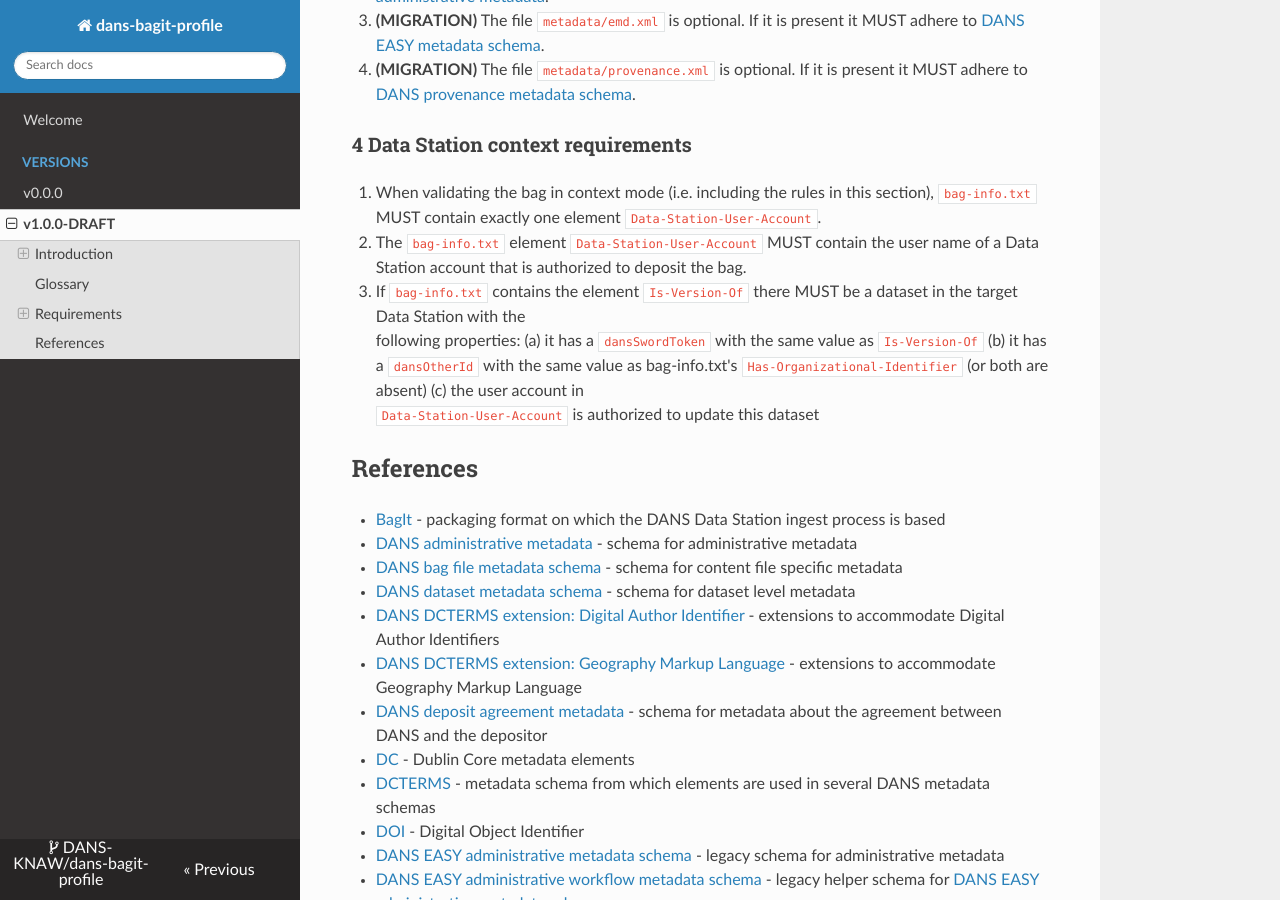
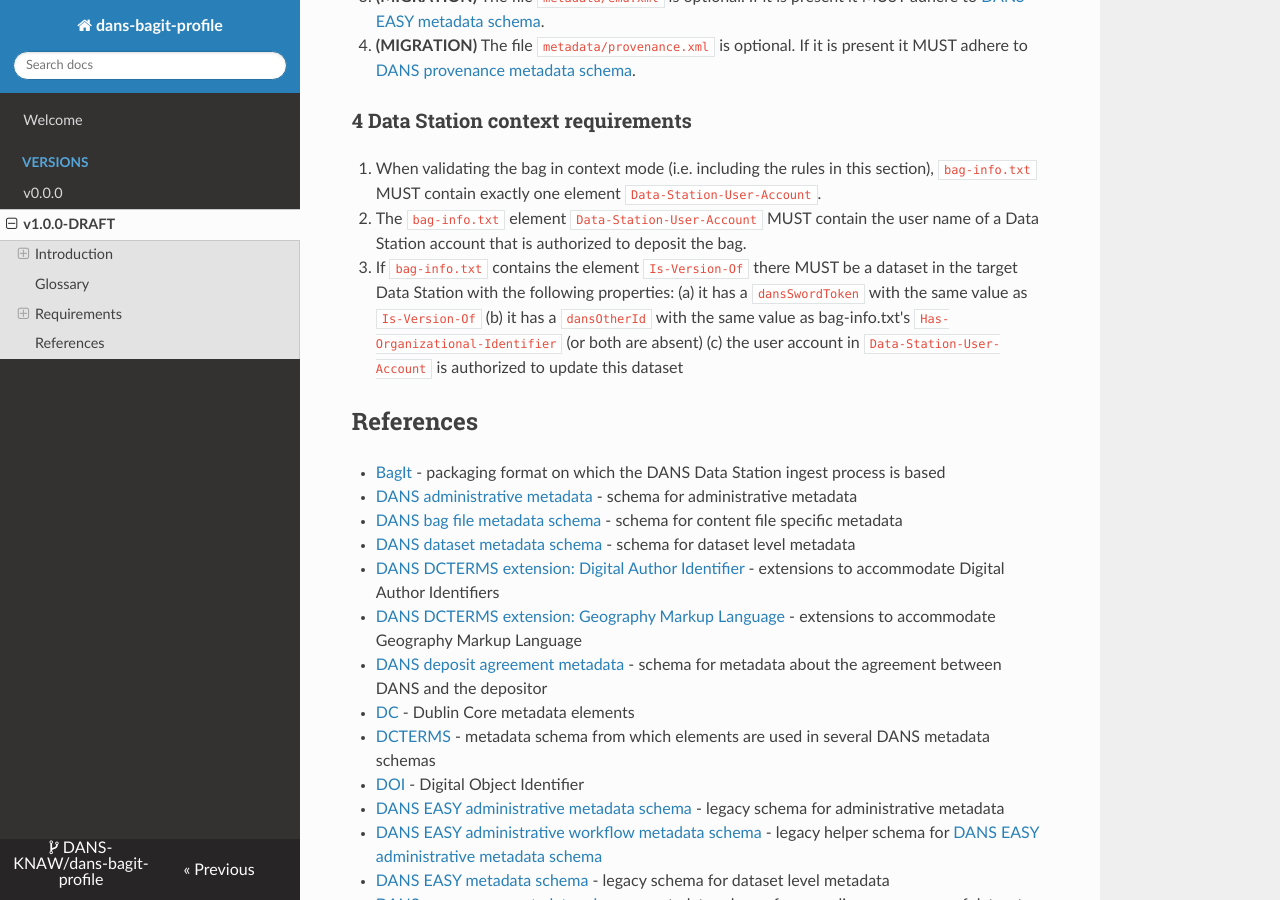
Before and after one commit to aliassheikh/dans-bagit-profile, an MkDocs documentation site: the page built from docs/versions/1.0.0.md, in a window 1280 px wide and 900 px high, scrolled down 6016 px. Built offline with MkDocs 1.6.1, drawn with Linux system fonts in a browser that asks for light colours; nearby versions of some CDN libraries; some of the changed text lies outside the part shown.

Commit message:
formatting

```diff
--- a/docs/versions/1.0.0.md
+++ b/docs/versions/1.0.0.md
@@ -79,21 +79,21 @@
 an element in a certain namespace is intended. The table below lists the mapping from prefix to namespace. In the actual
 document, the namespace may be bound to a different prefix, or be the default namespace.
 
-| Prefix    | Namespace URI                                                    | Namespace documentation                                                 |
-|-----------|------------------------------------------------------------------|-------------------------------------------------------------------------|
-| `am`      | `http://easy.dans.knaw.nl/schemas/bag/metadata/agreements/`      | [DANS deposit agreement metadata]{:target=_blank}                       |
-| `amd`     | `http://easy.dans.knaw.nl/easy/dataset-administrative-metadata/` | [DANS EASY administrative metadata schema]{:target=_blank}              |
-| `dc`      | `http://purl.org/dc/elements/1.1/`                               | [DC]{:target=_blank}                                                    |
-| `dcterms` | `http://purl.org/dc/terms/`                                      | [DCTERMS]{:target=_blank}                                               |
-| `dcx-dai` | `http://easy.dans.knaw.nl/schemas/dcx/dai/`                      | [DANS DCTERMS extension: Digital Author Identifier]{:target=_blank} |
-| `dcx-gml` | `http://easy.dans.knaw.nl/schemas/dcx/gml/`                      | [DANS DCTERMS extension: Geography Markup Language]{:target=_blank}     |
-| `ddm`     | `http://easy.dans.knaw.nl/schemas/md/ddm/`                       | [DANS dataset metadata schema]{:target=_blank}                          |
-| `emd`     | `http://easy.dans.knaw.nl/easy/easymetadata/`                    | [DANS EASY metadata schema]{:target=_blank}                             |
-| `files`   | `http://easy.dans.knaw.nl/schemas/bag/metadata/files/`           | [DANS bag file metadata schema]{:target=_blank}                         |
-| `gml`     | `http://www.opengis.net/gml`                                     | [GML 3.1.1 Simplified Features profile Levels 0 and 1]{:target=_blank}  |
-| `id-type` | `http://easy.dans.knaw.nl/schemas/vocab/identifier-type/`        | DANS controlled list of `dcterms:identifier` types                      |
-| `wfs`     | `http://easy.dans.knaw.nl/easy/workflow/`                        | [DANS EASY administrative workflow metadata schema]{:target=_blank}          |
-| `xsi`     | `http://www.w3.org/2001/XMLSchema-instance`                      | [XML Schema]{:target=_blank}                                            |
+| Prefix    | Namespace URI                                                    | Namespace documentation                                                |
+|-----------|------------------------------------------------------------------|------------------------------------------------------------------------|
+| `am`      | `http://easy.dans.knaw.nl/schemas/bag/metadata/agreements/`      | [DANS deposit agreement metadata]{:target=_blank}                      |
+| `amd`     | `http://easy.dans.knaw.nl/easy/dataset-administrative-metadata/` | [DANS EASY administrative metadata schema]{:target=_blank}             |
+| `dc`      | `http://purl.org/dc/elements/1.1/`                               | [DC]{:target=_blank}                                                   |
+| `dcterms` | `http://purl.org/dc/terms/`                                      | [DCTERMS]{:target=_blank}                                              |
+| `dcx-dai` | `http://easy.dans.knaw.nl/schemas/dcx/dai/`                      | [DANS DCTERMS extension: Digital Author Identifier]{:target=_blank}    |
+| `dcx-gml` | `http://easy.dans.knaw.nl/schemas/dcx/gml/`                      | [DANS DCTERMS extension: Geography Markup Language]{:target=_blank}    |
+| `ddm`     | `http://easy.dans.knaw.nl/schemas/md/ddm/`                       | [DANS dataset metadata schema]{:target=_blank}                         |
+| `emd`     | `http://easy.dans.knaw.nl/easy/easymetadata/`                    | [DANS EASY metadata schema]{:target=_blank}                            |
+| `files`   | `http://easy.dans.knaw.nl/schemas/bag/metadata/files/`           | [DANS bag file metadata schema]{:target=_blank}                        |
+| `gml`     | `http://www.opengis.net/gml`                                     | [GML 3.1.1 Simplified Features profile Levels 0 and 1]{:target=_blank} |
+| `id-type` | `http://easy.dans.knaw.nl/schemas/vocab/identifier-type/`        | DANS controlled list of `dcterms:identifier` types                     |
+| `wfs`     | `http://easy.dans.knaw.nl/easy/workflow/`                        | [DANS EASY administrative workflow metadata schema]{:target=_blank}    |
+| `xsi`     | `http://www.w3.org/2001/XMLSchema-instance`                      | [XML Schema]{:target=_blank}                                           |
 
 #### Name spelling
 
@@ -275,9 +275,8 @@
    account that is authorized to deposit the bag. <!-- i.e. is a swordcreator on the dataverse collection --->
 
 3. If `bag-info.txt` contains the element `Is-Version-Of` there MUST be a dataset in the target Data Station with the
-   following properties:
-   (a) it has a `dansSwordToken` with the same value as `Is-Version-Of` (b) it has a `dansOtherId` with the same value
-   as bag-info.txt's `Has-Organizational-Identifier` (or both are absent) (c)  the user account in
+   following properties: (a) it has a `dansSwordToken` with the same value as `Is-Version-Of` (b) it has a `dansOtherId`
+   with the same value as bag-info.txt's `Has-Organizational-Identifier` (or both are absent) (c) the user account in
    `Data-Station-User-Account` is authorized to update this dataset <!-- i.e. is a swordupdater on the dataset --->
 
 References
```
